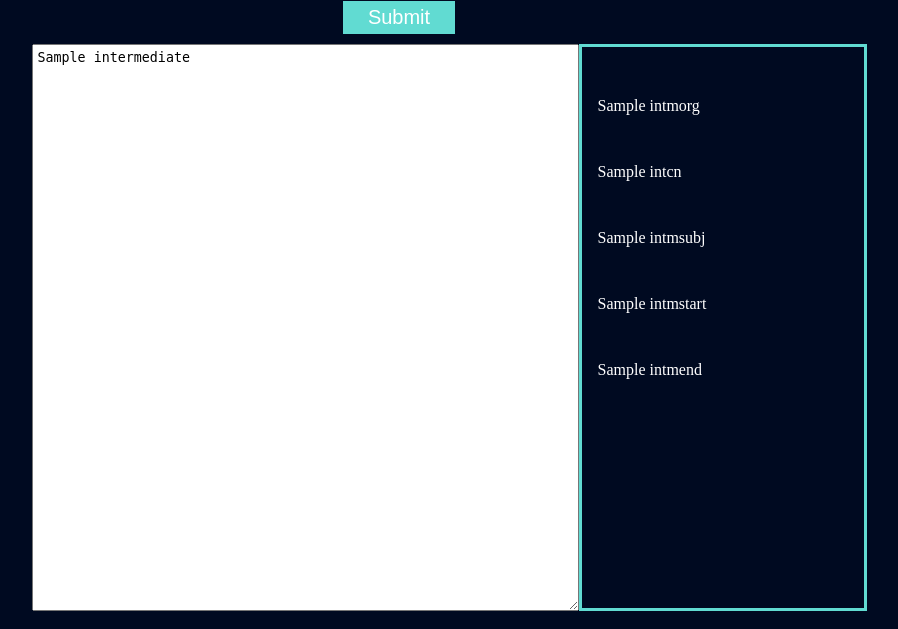
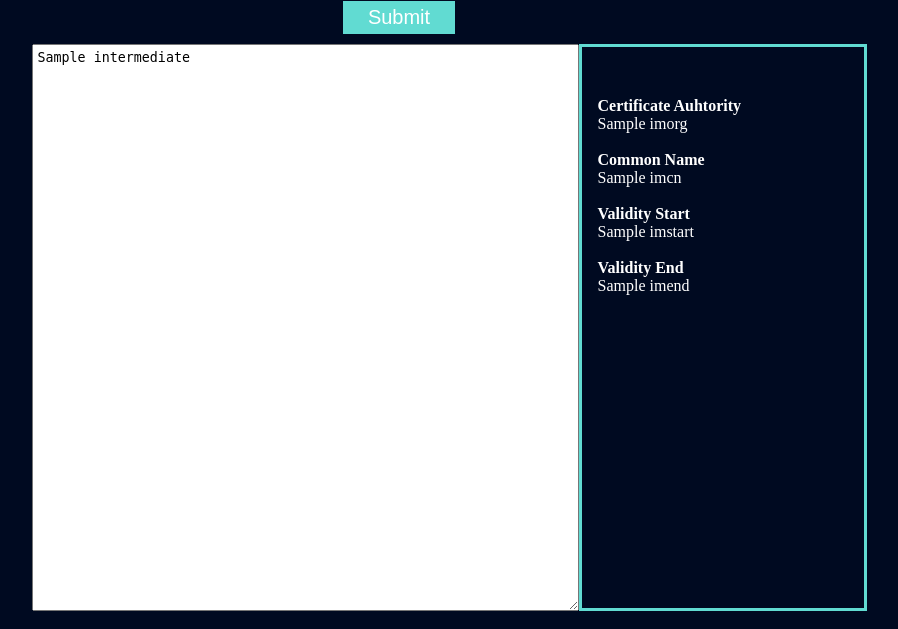
Before and after one commit to ChristianBrandenburg/TZ_fetchintermediate, a Flask app: template templates/form.html in a window 1280 px wide. Shown: the part 756-1385 px from the top of the page, without its empty margins (241-1139 px from the left). Run offline with Flask 2, Linux system fonts and the light colour scheme; the template is opened without the code that fills it: most values are stand-ins (such as "Sample title", 1, 10 or a date in 2020).

Commit message:
fixed var names and added intermediate details

```diff
--- a/app.py
+++ b/app.py
@@ -22,15 +22,15 @@ def data():
 
         #Load the cert in as PEM and dump attributes
         try:
-            pemcert = OpenSSL.crypto.load_certificate(OpenSSL.crypto.FILETYPE_PEM,cert)
-            certdump = OpenSSL.crypto.dump_certificate(OpenSSL.crypto.FILETYPE_TEXT, pemcert)
-            attrlist = certdump.decode()
+            certload = OpenSSL.crypto.load_certificate(OpenSSL.crypto.FILETYPE_PEM,cert)
+            certdump = OpenSSL.crypto.dump_certificate(OpenSSL.crypto.FILETYPE_TEXT, certload)
+            certdecode = certdump.decode()
 
             #For dev
             #print(attrlist)
 
             #Strip all attributes except the AIA URL
-            for item in attrlist.split("\n"):
+            for item in certdecode.split("\n"):
                 if "Issuers" in item:
                     aialine = item.strip()
                 if"Subject:" in item:
@@ -42,6 +42,9 @@ def data():
                 if"DNS:" in item:
                     sanline = item.strip()
 
+            cnindex = subjline.index("CN=")
+            certcn = subjline[cnindex+3:]
+
             aiaurl = aialine[17:]
             startline = startline[11:]
             endline = endline[11:]
@@ -50,24 +53,44 @@ def data():
             #print(sanline)
 
             #Go to the AIA URL, get intermediate and dump it as PEM
-            r = requests.get(aiaurl)
-            open('intermediate.crt', 'wb').write(r.content)
+            imcertdownload = requests.get(aiaurl)
+            open('intermediate.crt', 'wb').write(imcertdownload.content)
             imcert = open('intermediate.crt', "rb").read()
-            dercert = OpenSSL.crypto.load_certificate(OpenSSL.crypto.FILETYPE_ASN1,imcert)
-            imcertdump = OpenSSL.crypto.dump_certificate(OpenSSL.crypto.FILETYPE_PEM, dercert)
+            loadimcert = OpenSSL.crypto.load_certificate(OpenSSL.crypto.FILETYPE_ASN1,imcert)
+            imcertdump = OpenSSL.crypto.dump_certificate(OpenSSL.crypto.FILETYPE_PEM, loadimcert)
+            intermediate = imcertdump.decode()
 
-            imoutput = imcertdump.decode()
+            imcerttxtdump = OpenSSL.crypto.dump_certificate(OpenSSL.crypto.FILETYPE_TEXT, loadimcert)
+            imcertdecode = imcerttxtdump.decode()
 
-            imcertdump = OpenSSL.crypto.dump_certificate(OpenSSL.crypto.FILETYPE_TEXT, dercert)
-            imcertdump = imcertdump.decode()
-            #For dev
-            #print(imcertdump)
+            print(imcertdecode)
 
+            for item in imcertdecode.split("\n"):
+                if"Subject:" in item:
+                    imsubjline = item.strip()
+                if"Not Before:" in item:
+                    imstartline = item.strip()[11:]
+                if"Not After :" in item:
+                    imendline = item.strip()[11:]
+
+            for item in imsubjline.split(","):
+                if "O=" in item:
+                    imorg = item[3:]
+                if "CN=" in item:
+                    imcn = item[4:]
+
+        # If user post anything but a cert
         except:
             cert = "Error not a valid certificate"
-            imoutput = ""
+            intermediate = ""
 
         return render_template('form.html',
-        form_data = cert, intermediate = imoutput, certsubj = subjline, certstart = startline, certend = endline)
+        #Input cert and intermediate
+        form_data = cert, intermediate = intermediate,
+        #Certificate variables
+        certcn = certcn, certsubj = subjline, certstart = startline, certend = endline, certsan = sanline,
+        #Intermediate variables
+        imorg = imorg, imcn = imcn, imstart = imstartline, imend = imendline
+        )
 
 app.run(host='localhost', port=5000)
--- a/templates/form.html
+++ b/templates/form.html
@@ -51,12 +51,26 @@
     <textarea id="result" name="text">{{intermediate}}</textarea >
     <div>
         <br>
-        <p>{{intmorg}}</p>
-        <p>{{intcn}}</p>
-        <p>{{intmsubj}}</p>
-        <p>{{intmstart}}</p>
-        <p>{{intmend}}</p>
+        <p>
+            <b>Certificate Auhtority</b>
             <br>
+            {{imorg}}
+            <br>
+            <br>
+            <b>Common Name</b>
+            <br>
+            {{imcn}}
+            <br>
+            <br>
+            <b>Validity Start</b>
+            <br>
+            {{imstart}}
+            <br>
+            <br>
+            <b>Validity End</b>
+            <br>
+            {{imend}}
+        </p>
     </div>
 </form>
 
```
Lines whose indentation alone changed are shown as unchanged.
